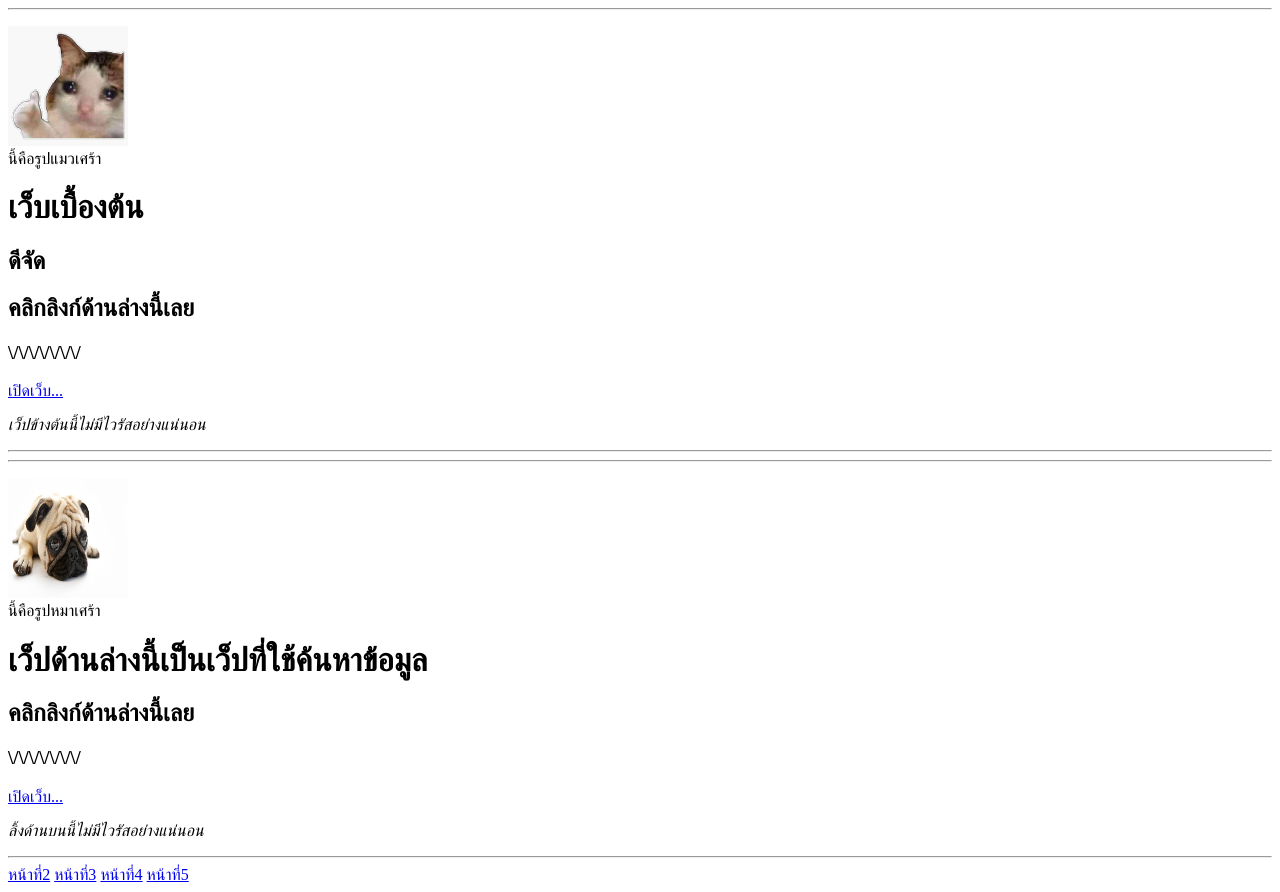
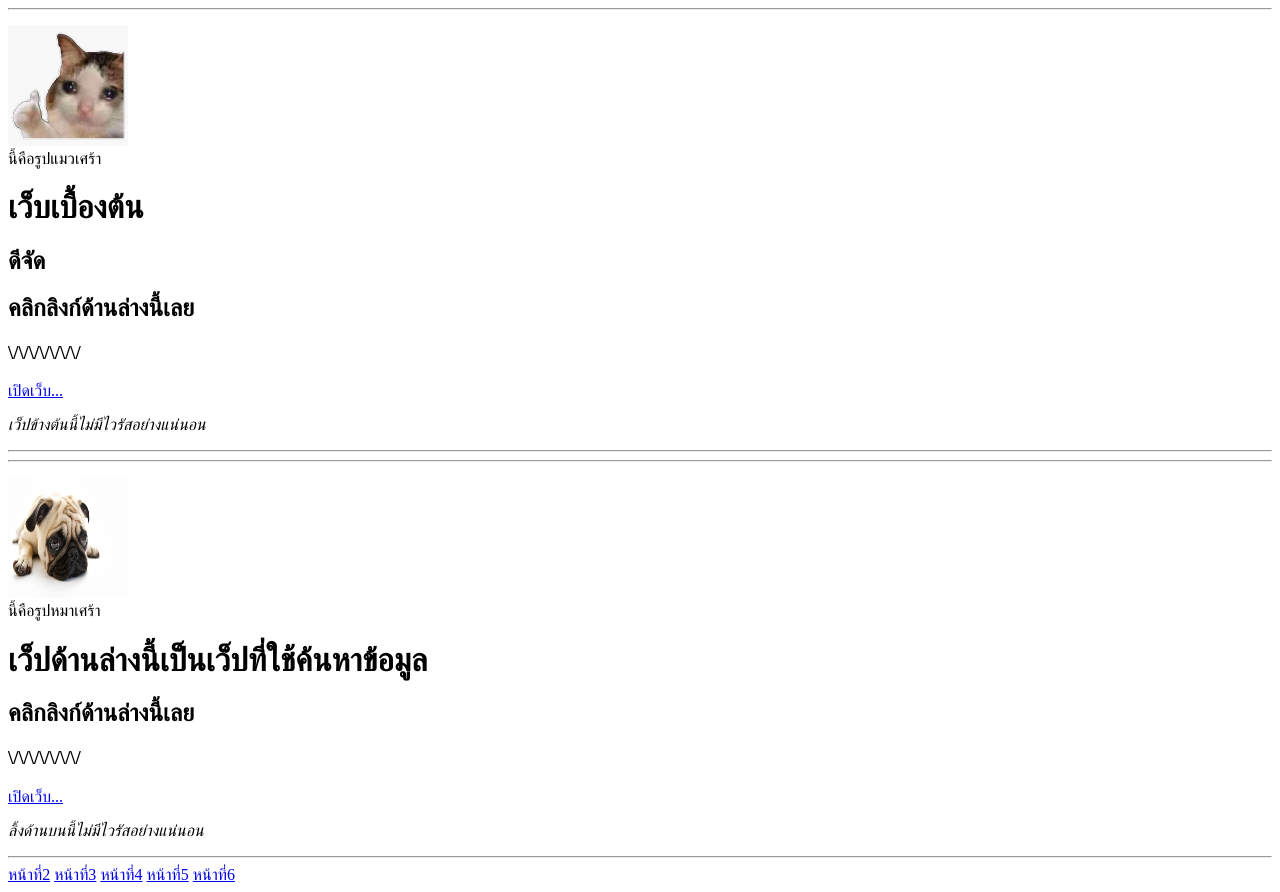
Before and after one commit to zker2/justsomecode, a plain HTML site: page index.html in a window 1280 px wide. Drawn offline with Linux system fonts and the light colour scheme; files whose address does not match are found by name.

Commit message:
Update index.html

```diff
--- a/index.html
+++ b/index.html
@@ -36,5 +36,6 @@
     <a href="page3.html">หน้าที่3</a>
     <a href="page4.html">หน้าที่4</a>
     <a href="page5.html">หน้าที่5</a>
+    <a href="page6.html">หน้าที่6</a>
 </body>
 </html>
```
